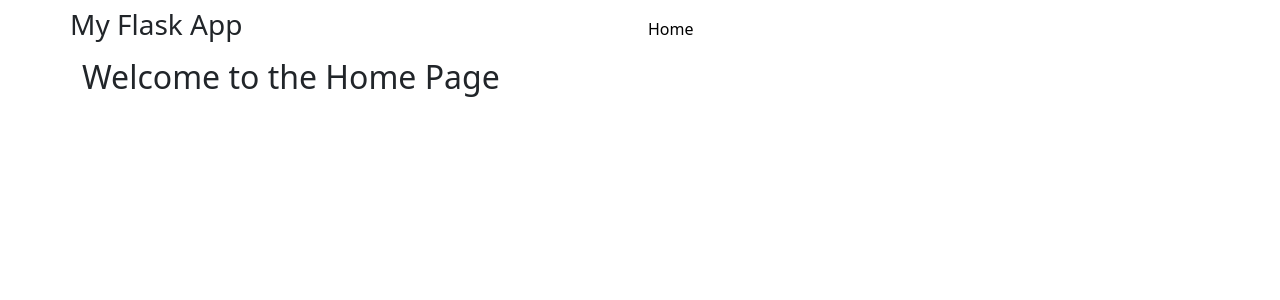
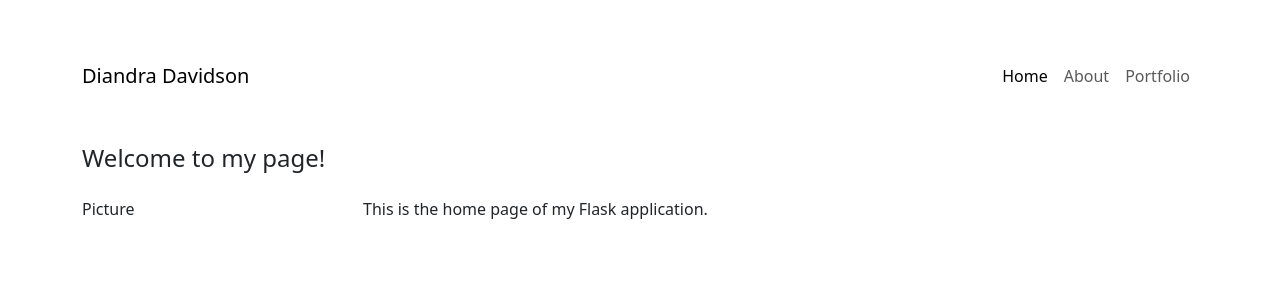
Before and after one commit to diandra-davidson/portfolio, a Flask app: page / in a window 1280 px wide. Shown: the top 300 px of the page. Run offline with Flask 3, Linux system fonts and the light colour scheme; some libraries are stand-ins or nearby versions.

Commit message:
Structuring web layout more

```diff
--- a/main.py
+++ b/main.py
@@ -11,5 +11,17 @@ def main() -> None:
     return render_template('index.html')  # type: ignore
 
 
+@app.route('/about', methods=['GET']) # type: ignore
+def about() -> None:
+    """About page."""
+    return render_template('index.html')  # type: ignore
+
+
+@app.route('/portfolio', methods=['GET']) # type: ignore
+def portfolio() -> None:
+    """Portfolio page."""
+    return render_template('index.html')  # type: ignore
+
+
 if __name__ == '__main__':
     app.run(debug=True, host='0.0.0.0', port=8080)
--- a/templates/index.html
+++ b/templates/index.html
@@ -1,9 +1,17 @@
 {% extends "layout.html" %}
 
 {% block content %}
-    <div class="row">
-        <div class="col">
-            <h2>Welcome to the Home Page</h2>
-        </div>
+<div class="row g-2">
+    <div class="col gy-5">
+        <h4>Welcome to my page!</h4>
     </div>
+</div>
+<div class="row g-2">
+    <div class="col-sm-2 gy-4">
+        Picture
+    </div>
+    <div class="col-lg-9 offset-sm-1 gy-4">
+        This is the home page of my Flask application.
+    </div>
+</div>
 {% endblock %}
--- a/templates/layout.html
+++ b/templates/layout.html
@@ -16,12 +16,29 @@
     </head>
     <body>
         <div class="container">
+            <div class="row">
+                <div class="col gy-5">
+                    <!-- Placeholder row -->
+                </div>
+            </div>
             {% block nav %}
-            <div class="row justify-content-start">
-                {% include 'nav.html' %}
-            </div>
+            <nav class="navbar navbar-expand-lg navbar-light">
+                <div class="collapse navbar-collapse" id="navbarSupportedContent">
+                    <div class="col row align-items-end">
+                        <a class="navbar-brand" href="#">Diandra Davidson</a>
+                    </div>
+                    <div class="col row align-items-end">
+                        <!-- Additional nav items can go here -->
+                    </div>
+                    <div class="navbar-nav mr-auto">
+                        {% include 'nav.html' %}
+                    </div>
+                </div>
+            </nav>
             {% endblock %}
-            {% block content %}{% endblock %}
+            {% block content %}
+                <!-- Main content goes here -->
+            {% endblock %}
         </div>
 
         {% block scripts %}
--- a/templates/nav.html
+++ b/templates/nav.html
@@ -1,10 +1,6 @@
 {% from 'bootstrap5/nav.html' import render_nav_item %}
 
-<nav class="navbar navbar-expand-lg navbar-light">
-    <div class="col navbar-nav mr-auto">
-        <h3>My Flask App</h3>
-    </div>
-    <div class="col navbar-nav mr-auto">
-        {{ render_nav_item('main', 'Home') }}
-    </div>
-</nav>
+
+{{ render_nav_item('main', 'Home') }}
+{{ render_nav_item('about', 'About') }}
+{{ render_nav_item('portfolio', 'Portfolio') }}
```
